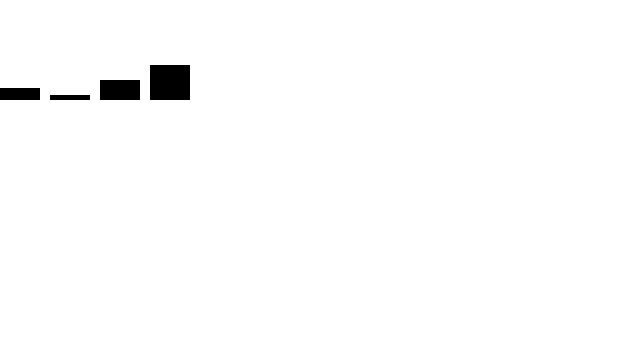
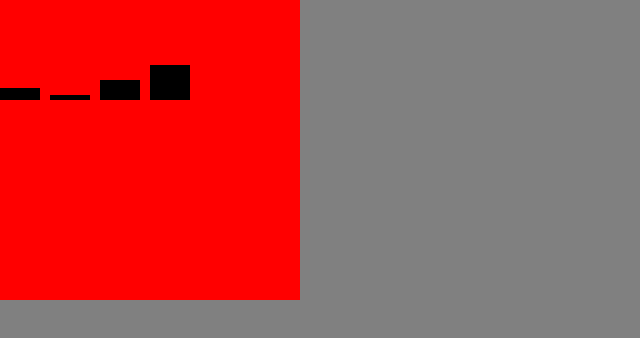
Before and after one commit to JoeyStip/GDPBarChart, a React (Create React App) app: page / in a window 1280 px wide. Shown: the top 338 px of the page, without its empty margins (0-640 px from the left). Built offline with nearby package versions, Linux system fonts and the light colour scheme.

Commit message:
EOD commit apr29

```diff
--- a/src/App.css
+++ b/src/App.css
@@ -1,5 +1,11 @@
-.nothing {
+#background {
   width: 100vw;
   height: 100vh;
   background-color: gray;
+}
+
+svg {
+  margin: 20 auto;
+  background-color: red;
+  height: 300px;
 }/*# sourceMappingURL=App.css.map */
--- a/src/App.js
+++ b/src/App.js
@@ -19,6 +19,7 @@
   }, []) */
 
   return (
+    <div id="background">
       <svg>
         {data.map((d, i)=>(
           <rect
@@ -26,9 +27,11 @@
             y={100-d}
             width="40"
             height={d}
+
           />
         ))}
       </svg>
+    </div>
   );
 }
 
--- a/src/App.scss
+++ b/src/App.scss
@@ -1,5 +1,15 @@
-.nothing {
+#background {
     width:100vw;
     height: 100vh;
     background-color: gray;
 }
+
+svg {
+    margin: 20 auto;
+    background-color: red;
+    height:300px;
+}
+
+rect {
+
+}
```
Also changed, not shown: 1 other file (tests, documents, lock files or other folders). Lines whose indentation alone changed are shown as unchanged.
